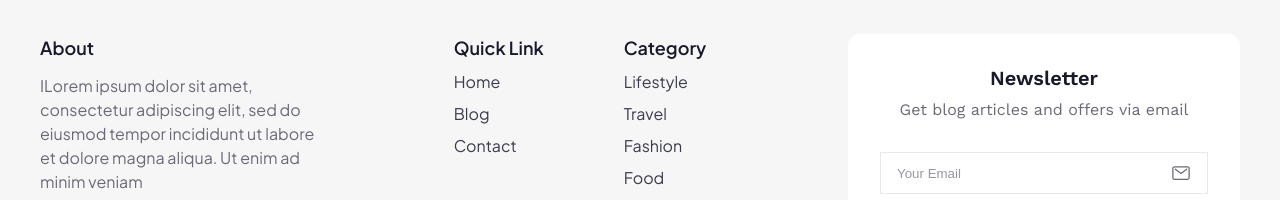
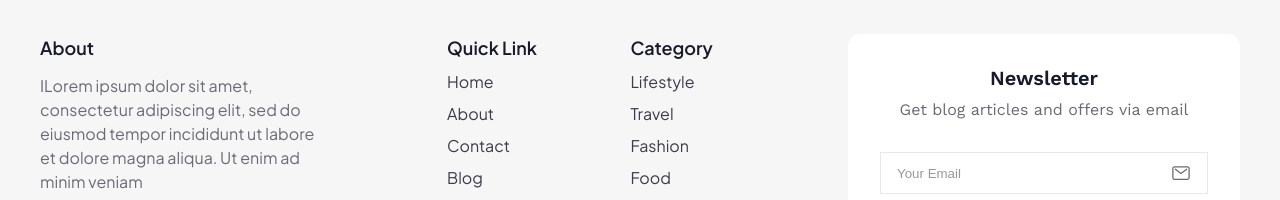
Before and after one commit to GuiCintra27/tech-blog, a Next.js app: page / in a window 1280 px wide. Shown: the part 751-951 px from the top of the page. Built offline with nearby package versions, Linux system fonts and the light colour scheme; no server answers.

Commit message:
refact: folder components/common

```diff
--- a/src/components/common/ads/index.tsx
+++ b/src/components/common/ads/index.tsx
@@ -13,9 +13,11 @@ export function Ads() {
 
 const Container = styled.div`
   margin: 8rem auto;
+
   display: flex;
   width: 75rem;
   height: 10rem;
+
   flex-direction: column;
   justify-content: center;
   align-items: center;
--- a/src/components/common/footer/contact.tsx
+++ b/src/components/common/footer/contact.tsx
@@ -24,6 +24,7 @@ export function Contact() {
 const Container = styled.div`
   display: flex;
   width: 28.9rem;
+
   flex-direction: column;
   align-items: flex-start;
   word-wrap: break-word;
@@ -45,7 +46,9 @@ const Container = styled.div`
   .data {
     /* text-base/Regular */
     display: flex;
+
     gap: 0.5rem;
+
     font-size: 1.6rem;
     font-style: normal;
     line-height: 2.4rem;
--- a/src/components/common/footer/links.tsx
+++ b/src/components/common/footer/links.tsx
@@ -1,12 +1,14 @@
-import Link from "next/link";
 import styled from "styled-components";
 
 export function Links() {
-  const pages = {
-    Home: "/",
-    Blog: "/blog",
-    Contact: "/contact",
-  };
+  const pages = [
+    "Home",
+    "About",
+    "Contact",
+    "Blog",
+    "Terms of Use",
+    "Privacy Policy",
+  ];
 
   const categories = ["Lifestyle", "Travel", "Fashion", "Food", "Photography"];
 
@@ -14,16 +16,24 @@ export function Links() {
     <Container>
       <div className="section">
         <div className="title">Quick Link</div>
-        {Object.keys(pages).map((page, index) => (
-          <Link className="link" key={index} href={pages[page]}>
+        {pages.map((page, index) => (
+          <p
+            className="link"
+            key={index}
+            onClick={() => alert("This link is for illustration only")}
+          >
             {page}
-          </Link>
+          </p>
         ))}
       </div>
       <div className="section">
         <div className="title">Category</div>
         {categories.map((category, index) => (
-          <p className="link" key={index}>
+          <p
+            className="link"
+            key={index}
+            onClick={() => alert("This link is for illustration only")}
+          >
             {category}
           </p>
         ))}
@@ -34,11 +44,13 @@ export function Links() {
 
 const Container = styled.div`
   display: flex;
+
   gap: 8rem;
   word-wrap: break-word;
 
   .section {
     display: flex;
+
     flex-direction: column;
     gap: 0.8rem;
 
@@ -53,6 +65,7 @@ const Container = styled.div`
       color: ${({ theme }) => theme.colors.text.link};
       font-size: 1.6rem;
       line-height: 2.4rem; /* 150% */
+      cursor: pointer;
     }
   }
 `;
--- a/src/components/common/footer/newsLetter.tsx
+++ b/src/components/common/footer/newsLetter.tsx
@@ -22,6 +22,7 @@ const Container = styled.div`
   display: flex;
   width: 39.2rem;
   padding: 3.2rem;
+
   flex-direction: column;
   align-items: center;
   gap: 0.8rem;
@@ -38,26 +39,31 @@ const Container = styled.div`
 
   .subtitle {
     margin-bottom: 2.2rem;
+
     font-size: 1.6rem;
     line-height: 2.4rem; /* 150% */
     color: ${({ theme }) => theme.colors.text.ads};
   }
 
   .mailBox {
+    padding: 1rem 1.6rem;
+
+    display: flex;
     width: 100%;
-    display: flex;
-    padding: 1rem 1.6rem;
+
     justify-content: center;
     align-items: center;
     gap: 2rem;
+
     border: ${({ theme }) => theme.borderWidth} solid
       ${({ theme }) => theme.colors.border};
     font-size: 1.6rem;
     line-height: 2.4rem; /* 150% */
 
     input {
+      width: 100%;
+
       background-color: transparent;
-      width: 100%;
       border: none;
     }
 
@@ -67,8 +73,10 @@ const Container = styled.div`
   }
 
   button {
+    padding: 1.2rem 2rem;
+
     display: flex;
-    padding: 1.2rem 2rem;
+
     justify-content: center;
     align-items: center;
     gap: 1.2rem;
--- a/src/components/common/footer/otherInformations.tsx
+++ b/src/components/common/footer/otherInformations.tsx
@@ -15,9 +15,11 @@ export function OtherInformations() {
 }
 
 const Container = styled.div`
-  display: flex;
   width: 120rem;
   padding: 3.2rem 0rem;
+
+  display: flex;
+
   align-items: center;
   justify-content: space-between;
 
@@ -26,8 +28,10 @@ const Container = styled.div`
 
   .moreInformations{
     display: flex;
+
     gap: 1.16rem;
     align-items: center;
+
     color: ${({ theme }) => theme.colors.text.link};
     font-size: 1.6rem;
     line-height: 2.4rem; /* 150% */
--- a/src/components/common/header/changeThemeButton.tsx
+++ b/src/components/common/header/changeThemeButton.tsx
@@ -1,6 +1,7 @@
+import styled from "styled-components";
+import { useDispatch } from "react-redux";
+
 import { toggleTheme } from "@/components/infra/storage/theme";
-import { useDispatch } from "react-redux";
-import styled from "styled-components";
 
 export function ChangeThemeButton() {
   const dispatch = useDispatch();
@@ -24,9 +25,9 @@ const Container = styled.div`
   cursor: pointer;
 
   border-radius: 10rem;
-  background: ${({theme}) => theme.colors.changeThemeButton};
+  background: ${({ theme }) => theme.colors.changeThemeButton};
 
-  transition: .4s;
+  transition: 0.4s;
 
   .white-circle {
     width: 2.4rem;
@@ -40,8 +41,10 @@ const Container = styled.div`
     background: #fff;
     box-shadow: 0px 1px 2px 0px rgba(0, 0, 0, 0.12);
 
-    transform: translateX(${({theme}) => theme.colors.primary !== "#fff" ? "100%" : "0"});
-    transition: all .4s ease-in-out;
+    transform: translateX(
+      ${({ theme }) => (theme.colors.primary !== "#fff" ? "100%" : "0")}
+    );
+    transition: all 0.4s ease-in-out;
   }
 
   img {
--- a/src/components/common/header/index.tsx
+++ b/src/components/common/header/index.tsx
@@ -1,6 +1,7 @@
 "use client";
 
 import styled from "styled-components";
+
 import { NavBar } from "./navBar";
 import { SearchBar } from "./searchBar";
 import { ChangeThemeButton } from "./changeThemeButton";
@@ -22,6 +23,7 @@ export function Header() {
 
 const Container = styled.div`
   width: 100vw;
+
   main {
     width: 120rem;
     margin: 3.2rem auto;
--- a/src/components/common/header/navBar.tsx
+++ b/src/components/common/header/navBar.tsx
@@ -11,9 +11,12 @@ export function NavBar() {
     <>
       <PageLink>
         {Object.keys(pages).map((page, index) => (
-          <Link key={index} href={pages[page]}>
-            {page}
-          </Link>
+          <>
+            {/* @ts-expect-error */}
+            <Link key={index} href={pages[page]}>
+              {page}
+            </Link>
+          </>
         ))}
       </PageLink>
     </>
@@ -22,6 +25,7 @@ export function NavBar() {
 
 const PageLink = styled.div`
   display: flex;
+
   align-items: center;
   gap: 4rem;
 
@@ -29,7 +33,7 @@ const PageLink = styled.div`
   line-height: 2.4rem;
   color: ${(props) => props.theme.colors.text.link};
 
-  a:hover{
-    color: #4B6BFB;
+  a:hover {
+    color: #4b6bfb;
   }
 `;
--- a/src/components/common/header/searchBar.tsx
+++ b/src/components/common/header/searchBar.tsx
@@ -1,20 +1,23 @@
 import styled from "styled-components";
 
 export function SearchBar() {
-  return<Container>
-    <input type="text" placeholder="Search" />
-    <img src="/icons/search-icon.svg" alt="Search" />
-  </Container>
+  return (
+    <Container>
+      <input type="text" placeholder="Search" />
+      <img src="/icons/search-icon.svg" alt="Search" />
+    </Container>
+  );
 }
 
 const Container = styled.div`
+  padding: 0.8rem 0.8rem 0.8rem 1.6rem;
+
   height: 3.6rem;
   width: 16.6rem;
-  padding: 0.8rem 0.8rem 0.8rem 1.6rem;
-  border-radius: 0.5rem;
 
   display: flex;
 
+  border-radius: 0.5rem;
   align-items: center;
   justify-content: space-between;
 
@@ -22,6 +25,7 @@ const Container = styled.div`
 
   input {
     width: 11.5rem;
+
     border: none;
 
     background-color: transparent;
--- a/src/components/common/loading/index.tsx
+++ b/src/components/common/loading/index.tsx
@@ -5,10 +5,12 @@ import styled from "styled-components";
 export const SkeletonLoading = styled.div<{$height: string, $width: string, $border_radius: string}>`
   height: ${({$height}) => $height};
   width: ${({$width}) => $width};
+
   border-radius: ${({$border_radius}) => $border_radius};
-  animation: shimmer 1s linear infinite;
   background-size: 400%;
   background-image: linear-gradient(to right, #f2f2f2 0%, #f2f2f2 30%, #d9d9d9 45%, #d9d9d9 50%, #f2f2f2 60%, #f2f2f2 100%);
+
+  animation: shimmer 1s linear infinite;
 
   @keyframes shimmer {
     0%{
```
Also changed, not shown: src/components/common/footer/index.tsx (+7 -1 lines).
